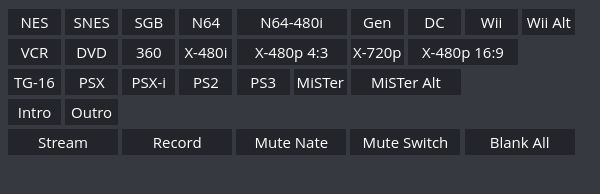
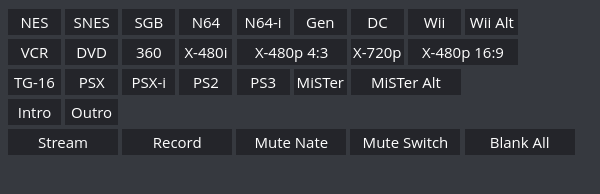
Before and after one commit to baldnate/baldcommander, an Electron app: page index.html in a window 600 px wide. Drawn offline with Linux system fonts and the light colour scheme; no server answers.

Commit message:
button tweak

```diff
--- a/index.html
+++ b/index.html
@@ -12,7 +12,7 @@
         <button class="button narrow" id="vidsnes">SNES</button>
         <button class="button narrow" id="vidsgb">SGB</button>
         <button class="button narrow" id="vidn64">N64</button>
-        <button class="button" id="vidn64-480i">N64-480i</button>
+        <button class="button narrow" id="vidn64-480i">N64-i</button>
         <button class="button narrow" id="vidgen">Gen</button>
         <button class="button narrow" id="viddc">DC</button>
         <button class="button narrow" id="vidwii-16x9-full">Wii </button>
```
